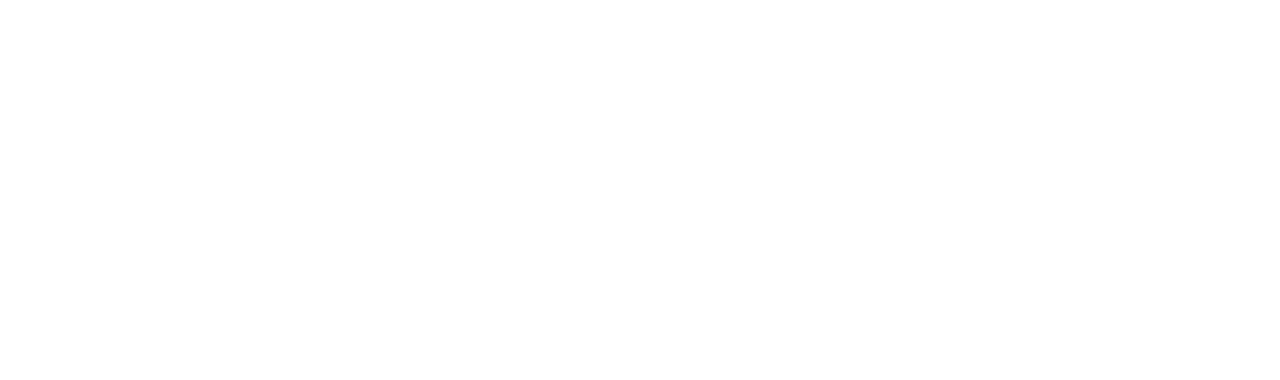
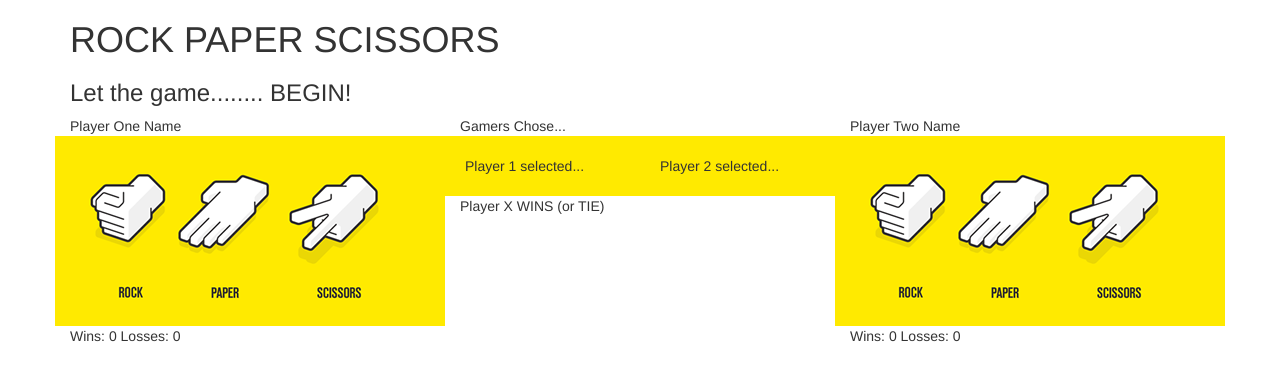
Before and after one commit to greggypc/RPS-Multiplayer, a plain HTML site: page index.html in a window 1280 px wide. Drawn offline with nearby package versions, Linux system fonts and the light colour scheme.

Commit message:
html coming together -early stage

```diff
--- /dev/null
+++ b/assets/css/reset.css
@@ -0,0 +1,43 @@
+html, body, div, span, applet, object, iframe,
+h1, h2, h3, h4, h5, h6, p, blockquote, pre,
+a, abbr, acronym, address, big, cite, code,
+del, dfn, em, img, ins, kbd, q, s, samp,
+small, strike, strong, sub, sup, tt, var,
+b, u, i, center,
+dl, dt, dd, ol, ul, li,
+fieldset, form, label, legend,
+table, caption, tbody, tfoot, thead, tr, th, td,
+article, aside, canvas, details, embed,
+figure, figcaption, footer, header, hgroup,
+menu, nav, output, ruby, section, summary,
+time, mark, audio, video {
+	margin: 0;
+	padding: 0;
+	border: 0;
+	font-size: 100%;
+	font: inherit;
+	vertical-align: baseline;
+}
+/* HTML5 display-role reset for older browsers */
+article, aside, details, figcaption, figure,
+footer, header, hgroup, menu, nav, section {
+	display: block;
+}
+body {
+	line-height: 1;
+}
+ol, ul {
+	list-style: none;
+}
+blockquote, q {
+	quotes: none;
+}
+blockquote:before, blockquote:after,
+q:before, q:after {
+	content: '';
+	content: none;
+}
+table {
+	border-collapse: collapse;
+	border-spacing: 0;
+}
--- /dev/null
+++ b/assets/css/style.css
@@ -0,0 +1,12 @@
+
+
+
+.rpsChoices {
+	background-color: #FFEA00;
+	padding: 20px;
+}
+
+#playerOneSelected, #playerTwoSelected {
+	background-color: #FFEA00;
+	padding: 20px;
+}
--- /dev/null
+++ b/assets/js/app.js
@@ -0,0 +1,53 @@
+// Mutliplayer RPS Game
+
+  var playerOneChoice = ["r", "p", "s"];
+  var playerTwoChoice = ["r", "p", "s"];
+
+  var imgRock = "assets/images/rock.png";
+  var imgPaper = "assets/images/paper.png";
+  var imgScissors = "assets/images/scissors.png";
+
+
+
+$("#p1rock").click(function() {
+	$("#playerOneSelected").html('<img id="p1choice" src=' + imgRock + ' />');
+    		$("#p1rock").fadeTo(500,0.15);
+    		console.log("player 1 clicked rock");
+
+});
+
+$("#p1paper").click(function() {
+	$("#playerOneSelected").html('<img id="p1choice" src=' + imgPaper + ' />');
+    		$("#p1paper").fadeTo(500,0.15);
+    		console.log("player 1 clicked paper");
+
+});
+
+$("#p1scissors").click(function() {
+	$("#playerOneSelected").html('<img id="p1choice" src=' + imgScissors + ' />');
+    		$("#p1scissors").fadeTo(500,0.15);
+    		console.log("player 1 clicked rock");
+
+});
+
+$("#playerTwoChoices").click(function() {
+    	if (role === null) {
+    		$("#playerChosen").html('<img id="fighterImg" src=' + fighterImg1 + ' />');
+    		$(".playerName").html('<p>Beatrix Kiddo</p>');
+    		$("#fighterImg1").fadeTo(500,0.4);
+    		role = "enemy";
+    		$("#choosePlayerThenOpponent").html('<h2>SELECT YOUR OPPONENT!</h2>');
+    		console.log("just picked our player");
+    		console.log(characters.fighter[0].name);
+    		//playersToBattle.push() ;
+
+    	} else {
+    		$("#enemyChosen").html('<img id="fighterImg" src=' + fighterImg1 + ' />');
+    		$(".enemyName").html('<p>Beatrix Kiddo</p>');
+    		$("#fighterImg1").fadeTo(500,0.4);
+    		$("#choosePlayerThenOpponent").html('<h2>SELECT YOUR OPPONENT!</h2>');
+    		console.log("just picked our enemy");
+    		attack();
+
+    	}
+    });
--- a/index.html
+++ b/index.html
@@ -5,10 +5,57 @@
 	<link rel="stylesheet" href="https://maxcdn.bootstrapcdn.com/bootstrap/3.3.7/css/bootstrap.min.css">
     <script src="https://cdnjs.cloudflare.com/ajax/libs/jquery/3.2.1/jquery.min.js"></script>
     <script src="https://maxcdn.bootstrapcdn.com/bootstrap/3.3.7/js/bootstrap.min.js"></script>
+    <link rel="stylesheet" type="text/css" href="assets/css/style.css">
     <!-- Firebase Reference -->
     <script src="https://www.gstatic.com/firebasejs/4.8.0/firebase.js"></script>
 </head>
 <body>
+	<div class="container">
+		<div class="row">
+			<div class="col-lg-12" id="playerOne">
+				<div id="header">
+					<h1>ROCK PAPER SCISSORS</h1>
+					<h3>Let the game........ BEGIN!</h3>
+				</div>
 
+			</div>
+		</div>
+
+
+		<div class="row">
+		  <div class="col-lg-4" id="playerOneName">Player One Name
+		    <div class="row">
+			  <div class="col-lg-12 rpsChoices" id="playerOneChoices">
+			  	<img src="assets/images/rock.png" class="playerOneChoice" id="p1rock" alt="Rock" />
+			  	<img src="assets/images/paper.png" class="playerOneChoice" id="p1paper" alt="Paper" />
+			  	<img src="assets/images/scissors.png" class="playerOneChoice" id="p1scissors" alt="Scissors" />
+			  </div>
+			  <div class="col-lg-12" id="playerOneWinsLosses">Wins: 0 Losses: 0</div>
+			</div>
+		  </div>
+		  <div class="col-lg-4" id="gamersChoseHeader">Gamers Chose...
+			  <div class="row">
+				<div class="col-lg-6" id="playerOneSelected">Player 1 selected...</div>
+			    <div class="col-lg-6" id="playerTwoSelected">Player 2 selected...</div>
+			  </div>
+			  <div class="row">
+				<div class="col-lg-12" id="displaySingleResults">Player X WINS (or TIE)</div>
+			  </div>
+			</div>
+			<div class="col-lg-4" id="playerTwoName">Player Two Name
+			  <div class="row">
+				<div class="col-lg-12 rpsChoices" id="playerTwoChoices">
+				<img src="assets/images/rock.png" id="P2rock" alt="Rock" />
+			  	<img src="assets/images/paper.png" id="P2paper" alt="Paper" />
+			  	<img src="assets/images/scissors.png" id="P2scissors" alt="Scissors" />
+			  </div>
+				<div class="col-lg-12" id="playerTwoWinsLosses">Wins: 0 Losses: 0</div>
+			  </div>
+			</div>
+		</div>
+
+
+	</div> <!-- end container -->
+ <script type="text/javascript" src="assets/js/app.js"></script>
 </body>
 </html>
```
Also changed, not shown: assets/images/paper.png (added), assets/images/rock.png (added), assets/images/rps.png (added), assets/images/scissors.png (added), 1 other file.
